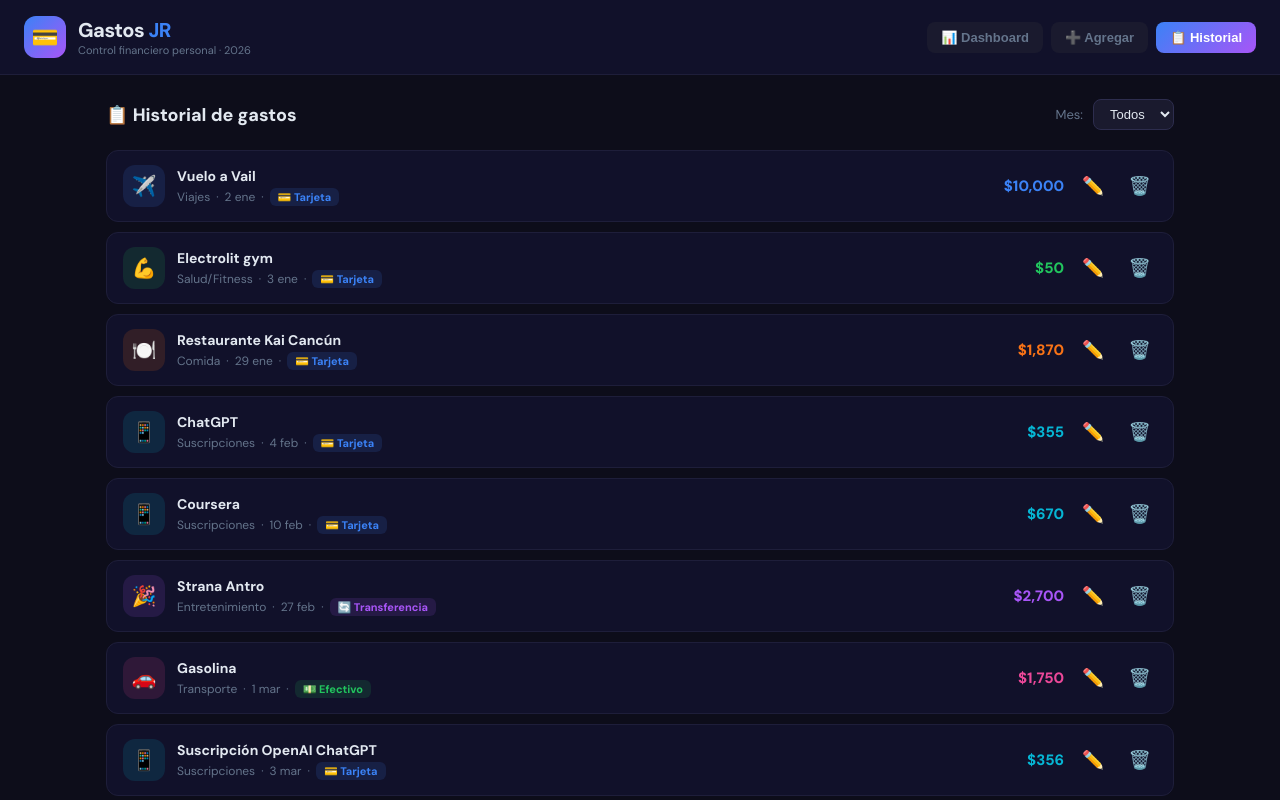
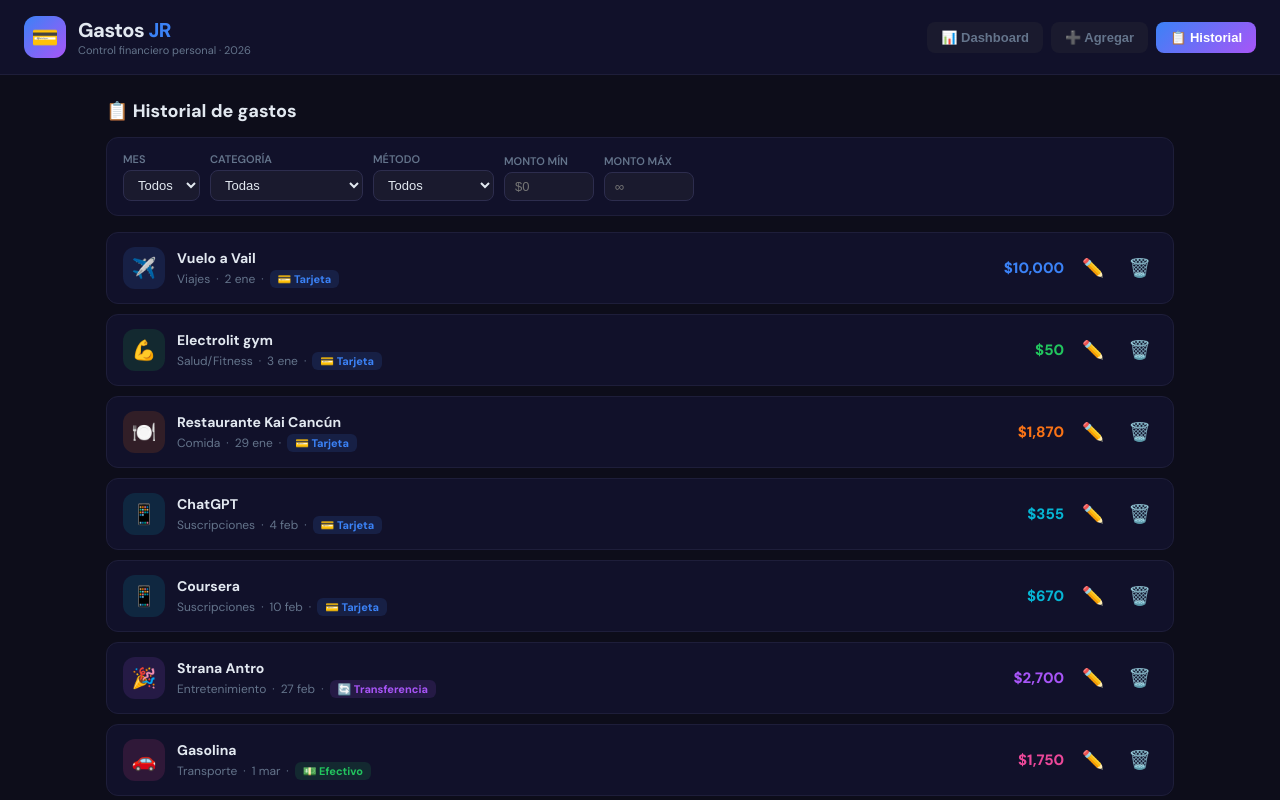
Before and after one commit to JRPRODRIGIO/gastos-jr, a React (Vite) app: page / in a window 1280 px wide. Both pictures are taken after a click on the button "📋 Historial". Shown: the top 800 px of the page. Built offline with nearby package versions, Linux system fonts and the light colour scheme.

Commit message:
Agregar filtros por categoría, método de pago y monto en el historial

```diff
--- a/src/App.jsx
+++ b/src/App.jsx
@@ -75,6 +75,10 @@ export default function App() {
   const [vista, setVista]     = useState("dashboard");
   const [form, setForm]       = useState({ descripcion:"", monto:"", categoria:"Comida", metodo:"Tarjeta", fecha: new Date().toISOString().split("T")[0] });
   const [filtroMes, setFiltroMes] = useState("todos");
+  const [filtroCategoria, setFiltroCategoria] = useState("todas");
+  const [filtroMetodo, setFiltroMetodo]       = useState("todos");
+  const [filtroMontoMin, setFiltroMontoMin]   = useState("");
+  const [filtroMontoMax, setFiltroMontoMax]   = useState("");
   const [toast, setToast]     = useState(null);
   const [gastoEditando, setGastoEditando] = useState(null);
   const [formEdit, setFormEdit] = useState(null);
@@ -117,6 +121,16 @@ export default function App() {
     filtroMes === "todos" ? gastos : gastos.filter(g => new Date(g.fecha+"T12:00:00").getMonth() === Number(filtroMes)),
     [gastos, filtroMes]
   );
+
+  const gastosHistorialFiltrados = useMemo(() => {
+    return gastosFiltrados.filter(g => {
+      if (filtroCategoria !== "todas" && g.categoria !== filtroCategoria) return false;
+      if (filtroMetodo !== "todos" && g.metodo !== filtroMetodo) return false;
+      if (filtroMontoMin !== "" && g.monto < Number(filtroMontoMin)) return false;
+      if (filtroMontoMax !== "" && g.monto > Number(filtroMontoMax)) return false;
+      return true;
+    });
+  }, [gastosFiltrados, filtroCategoria, filtroMetodo, filtroMontoMin, filtroMontoMax]);
 
   const total = gastosFiltrados.reduce((s,g) => s+g.monto, 0);
 
@@ -466,25 +480,57 @@ export default function App() {
         {/* ── HISTORIAL ── */}
         {vista==="historial" && (
           <div>
-            <div style={{ display:"flex",alignItems:"center",justifyContent:"space-between",flexWrap:"wrap",gap:12,marginBottom:20 }}>
-              <div style={{ fontWeight:800,fontSize:18 }}>📋 Historial de gastos</div>
-              <div style={{ display:"flex",alignItems:"center",gap:10 }}>
-                <span style={{ color:"#64748b",fontSize:13 }}>Mes:</span>
-                <select value={filtroMes} onChange={e=>setFiltroMes(e.target.value)} style={{ background:"#1a1a2e",color:"#e2e8f0",border:"1px solid #2d2d4e",borderRadius:8,padding:"6px 12px",fontSize:13 }}>
+            <div style={{ fontWeight:800,fontSize:18,marginBottom:14 }}>📋 Historial de gastos</div>
+
+            {/* Filtros */}
+            <div style={{ background:"#11112a",border:"1px solid #1e1e3a",borderRadius:12,padding:"14px 16px",marginBottom:16,display:"flex",flexWrap:"wrap",gap:10,alignItems:"flex-end" }}>
+              <div style={{ display:"flex",flexDirection:"column",gap:4 }}>
+                <span style={{ color:"#64748b",fontSize:11,fontWeight:600 }}>MES</span>
+                <select value={filtroMes} onChange={e=>setFiltroMes(e.target.value)} style={{ background:"#1a1a2e",color:"#e2e8f0",border:"1px solid #2d2d4e",borderRadius:8,padding:"6px 10px",fontSize:13 }}>
                   <option value="todos">Todos</option>
                   {MESES.map((m,i)=><option key={i} value={i}>{m}</option>)}
                 </select>
               </div>
+              <div style={{ display:"flex",flexDirection:"column",gap:4 }}>
+                <span style={{ color:"#64748b",fontSize:11,fontWeight:600 }}>CATEGORÍA</span>
+                <select value={filtroCategoria} onChange={e=>setFiltroCategoria(e.target.value)} style={{ background:"#1a1a2e",color:"#e2e8f0",border:"1px solid #2d2d4e",borderRadius:8,padding:"6px 10px",fontSize:13 }}>
+                  <option value="todas">Todas</option>
+                  {CATEGORIAS.map(c=><option key={c.nombre} value={c.nombre}>{c.emoji} {c.nombre}</option>)}
+                </select>
+              </div>
+              <div style={{ display:"flex",flexDirection:"column",gap:4 }}>
+                <span style={{ color:"#64748b",fontSize:11,fontWeight:600 }}>MÉTODO</span>
+                <select value={filtroMetodo} onChange={e=>setFiltroMetodo(e.target.value)} style={{ background:"#1a1a2e",color:"#e2e8f0",border:"1px solid #2d2d4e",borderRadius:8,padding:"6px 10px",fontSize:13 }}>
+                  <option value="todos">Todos</option>
+                  {METODOS.map(m=><option key={m} value={m}>{m}</option>)}
+                </select>
+              </div>
+              <div style={{ display:"flex",flexDirection:"column",gap:4 }}>
+                <span style={{ color:"#64748b",fontSize:11,fontWeight:600 }}>MONTO MÍN</span>
+                <input type="number" placeholder="$0" value={filtroMontoMin} onChange={e=>setFiltroMontoMin(e.target.value)}
+                  style={{ background:"#1a1a2e",color:"#e2e8f0",border:"1px solid #2d2d4e",borderRadius:8,padding:"6px 10px",fontSize:13,width:90 }}/>
+              </div>
+              <div style={{ display:"flex",flexDirection:"column",gap:4 }}>
+                <span style={{ color:"#64748b",fontSize:11,fontWeight:600 }}>MONTO MÁX</span>
+                <input type="number" placeholder="∞" value={filtroMontoMax} onChange={e=>setFiltroMontoMax(e.target.value)}
+                  style={{ background:"#1a1a2e",color:"#e2e8f0",border:"1px solid #2d2d4e",borderRadius:8,padding:"6px 10px",fontSize:13,width:90 }}/>
+              </div>
+              {(filtroCategoria!=="todas"||filtroMetodo!=="todos"||filtroMontoMin!==""||filtroMontoMax!=="") && (
+                <button onClick={()=>{ setFiltroCategoria("todas"); setFiltroMetodo("todos"); setFiltroMontoMin(""); setFiltroMontoMax(""); }}
+                  style={{ background:"#1e1e3a",color:"#94a3b8",border:"1px solid #2d2d4e",borderRadius:8,padding:"6px 12px",fontSize:12,cursor:"pointer",marginTop:"auto" }}>
+                  Limpiar filtros
+                </button>
+              )}
             </div>
 
             <div style={{ display:"flex",flexDirection:"column",gap:10 }}>
-              {gastosFiltrados.length===0 && (
+              {gastosHistorialFiltrados.length===0 && (
                 <div style={{ textAlign:"center",padding:60,color:"#64748b" }}>
                   <div style={{ fontSize:48,marginBottom:12 }}>🗂️</div>
-                  <div>No hay gastos en este mes</div>
+                  <div>No hay gastos con estos filtros</div>
                 </div>
               )}
-              {gastosFiltrados.map(g=>{
+              {gastosHistorialFiltrados.map(g=>{
                 const cat=CATEGORIAS.find(c=>c.nombre===g.categoria);
                 return (
                   <div key={g.id} style={{ background:"#11112a",border:"1px solid #1e1e3a",borderRadius:12,padding:"14px 16px",display:"flex",alignItems:"center",gap:12 }}>
@@ -509,10 +555,10 @@ export default function App() {
               })}
             </div>
 
-            {gastosFiltrados.length>0 && (
+            {gastosHistorialFiltrados.length>0 && (
               <div style={{ marginTop:16,background:"#11112a",border:"1px solid #1e1e3a",borderRadius:12,padding:"14px 18px",display:"flex",justifyContent:"space-between" }}>
-                <span style={{ color:"#64748b",fontWeight:600 }}>Total ({gastosFiltrados.length} gastos)</span>
-                <span style={{ fontWeight:800,fontSize:18,color:"#3b82f6" }}>{formatMXN(total)}</span>
+                <span style={{ color:"#64748b",fontWeight:600 }}>Total ({gastosHistorialFiltrados.length} gastos)</span>
+                <span style={{ fontWeight:800,fontSize:18,color:"#3b82f6" }}>{formatMXN(gastosHistorialFiltrados.reduce((s,g)=>s+g.monto,0))}</span>
               </div>
             )}
           </div>
```
